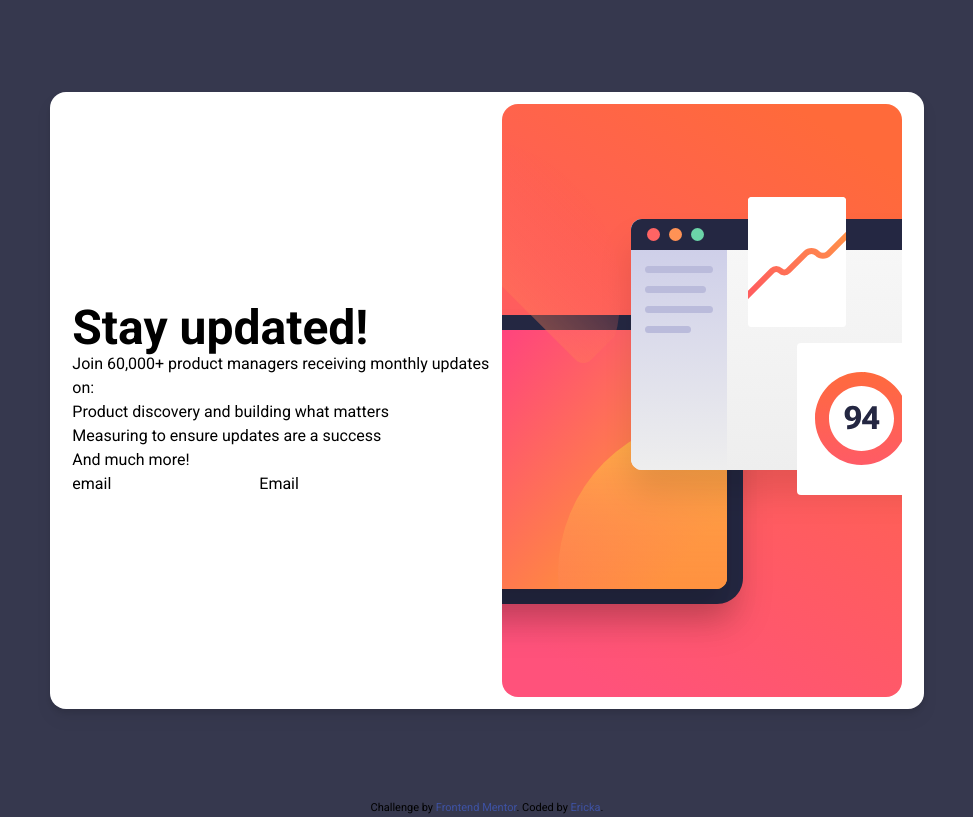
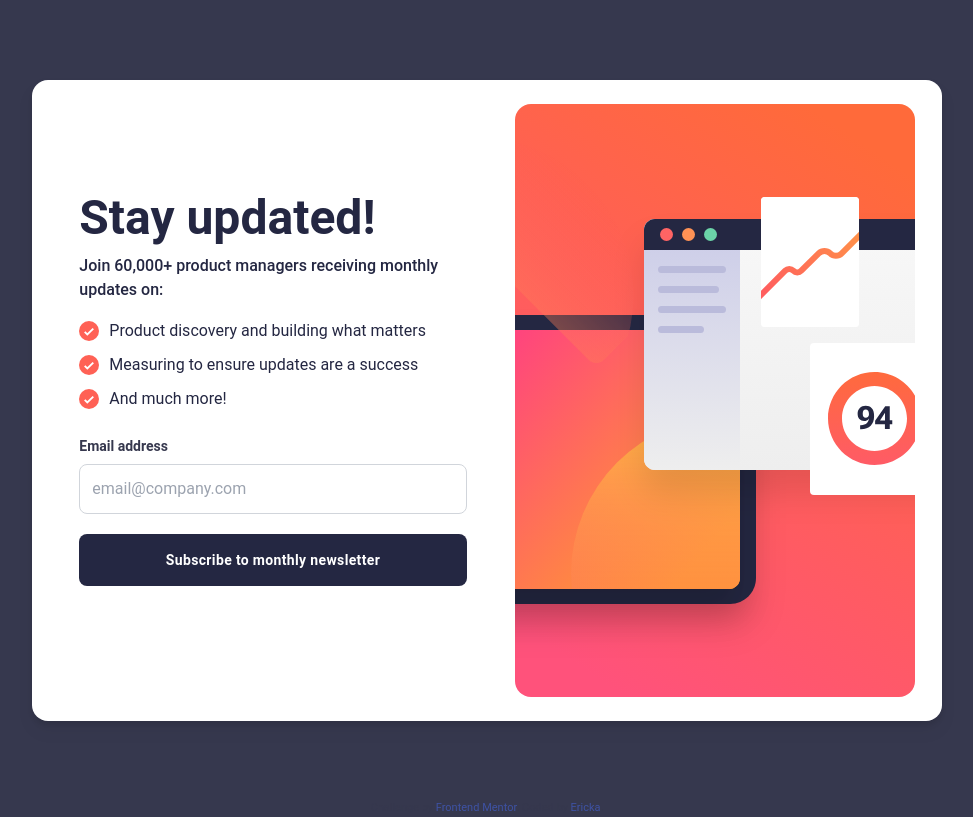
Before and after one commit to rpauleericka/newsletter-signup-form, a plain HTML site: page index.html in a window 1280 px wide. Shown: the whole page, without its empty margins (153-1126 px from the left). Drawn offline with nearby package versions, Linux system fonts and the light colour scheme.

Commit message:
feat:styling the form on desktop

```diff
--- a/index.html
+++ b/index.html
@@ -25,29 +25,34 @@
   <link rel="stylesheet" href="styles.css" />
   <title>Frontend Mentor | Newsletter sign-up form with success message</title>
   <style>
-    @import url('https://fonts.googleapis.com/css2?family=Roboto:wght@400;700&display=swap');
+    /*@import url('https://fonts.googleapis.com/css2?family=Roboto:wght@400;700&display=swap');*/
+    @import url('./assets/fonts/Roboto-Bold.ttf');
+    @import url('./assets/fonts/Roboto-Regular.ttf');
     .attribution { font-size: 11px; text-align: center; }
     .attribution a { color: #3e52a3; }
   </style>
 </head>
-<body class="bg-charcoalGrey">
+<body class="bg-charcoalGrey text-charcoalGrey">
   <!-- creating the white card in the center-->
   <div class="h-screen flex justify-center items-center">
-    <div class="min-w-4xl bg-white p-2 rounded-2xl drop-shadow-lg flex justify-center">
-      <div class="p-1 flex flex-col w-1/2 justify-center">
-        <h1 class="text-5xl font-bold">Stay updated!</h1>
-        <p>Join 60,000+ product managers receiving monthly updates on:</p>
+    <div class="min-w-fit bg-white py-6 px-2 rounded-2xl drop-shadow-lg flex justify-center">
+      <div class="flex flex-col justify-center w-1/2 space-y-3 p-5">
+        <h1 class="text-5xl font-bold text-darkSlateGrey">Stay updated!</h1>
+        <p class="text-base font-medium">Join 60,000+ product managers receiving monthly updates on:</p>
         <ul>
           <li>Product discovery and building what matters</li>
           <li>Measuring to ensure updates are a success</li>
           <li>And much more!</li>
         </ul>
-        <form>
-          <input type="email" value="email" name="email"/>
-          <label for="email">Email</label>
-        </form>
+          <form>
+            <div class="pr-5">
+              <label for="email" class="block py-2 font-bold text-sm">Email address</label>
+              <input type="email" placeholder="email@company.com" class="block border border-gray-300 w-full rounded text-gray-900 bg-gray p-3 rounded rounded-lg" value="" name="email"/>
+              <button class="bg-darkSlateGrey text-white text-sm tracking-wide font-semibold p-4 my-5 w-full text-center rounded-lg">Subscribe to monthly newsletter</button>
+            </div>
+          </form>
       </div>
-      <div class="p-1">
+      <div class="pl-2">
         <img src="assets/images/illustration-sign-up-desktop.svg" height="587" />
       </div>
     </div>
--- a/styles.css
+++ b/styles.css
@@ -1,3 +1,15 @@
 p{
     font-size: 16px;
+    color: #242742;
 }
+
+li {
+    color: #242742;
+	margin: 0;
+	padding: 5px 0 5px 30px;
+	list-style: none;
+	background-image: url("./assets/images/icon-list.svg");
+	background-repeat: no-repeat;
+	background-position: left center;
+	background-size: 20px;
+}
```
